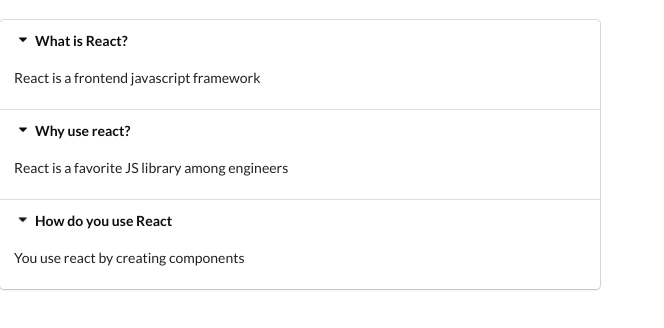
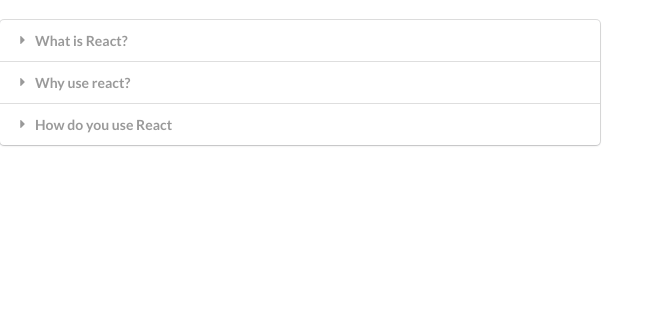
Before and after one commit to DrishtiGoda/ReactCourse, a React (Create React App) app in the folder widgets/: page / in a window 1280 px wide. Shown: the top 328 px of the page, without its empty margins (0-664 px from the left). Built offline with nearby package versions, Linux system fonts and the light colour scheme.

Commit message:
Expanding the Accordian

```diff
--- a/widgets/src/components/Accordion.js
+++ b/widgets/src/components/Accordion.js
@@ -1,22 +1,32 @@
-import React from "react";
+import React, { useState } from "react";
 
 const Accordion = ({ items }) => {
-    const renderedItems = items.map(item => {
+  const [activeIndex, setActiveIndex] = useState(null);
+
+  const onTitleClick = (index) => {
+    setActiveIndex(index);
+  };
+
+  const renderedItems = items.map((item, index) => {
+
+    const active = index === activeIndex ? 'active' : '';
     return (
       <React.Fragment key={item.title}>
-                <div className="title active">
+        <div className={`title ${active}`} onClick={() => onTitleClick(index)}>
           <i className="dropdown icon"></i>
           {item.title}
         </div>
-                <div className="content active">
+        <div className={`content ${active}`}>
           <p>{item.content}</p>
         </div>
       </React.Fragment>
-        )
+    );
   });
-  return <div className="ui styled accordion">
+  return (
+    <div className="ui styled accordion">
       {renderedItems}
-  </div>;
+    </div>
+  );
 };
 
 export default Accordion;
```
Lines whose indentation alone changed are shown as unchanged.
